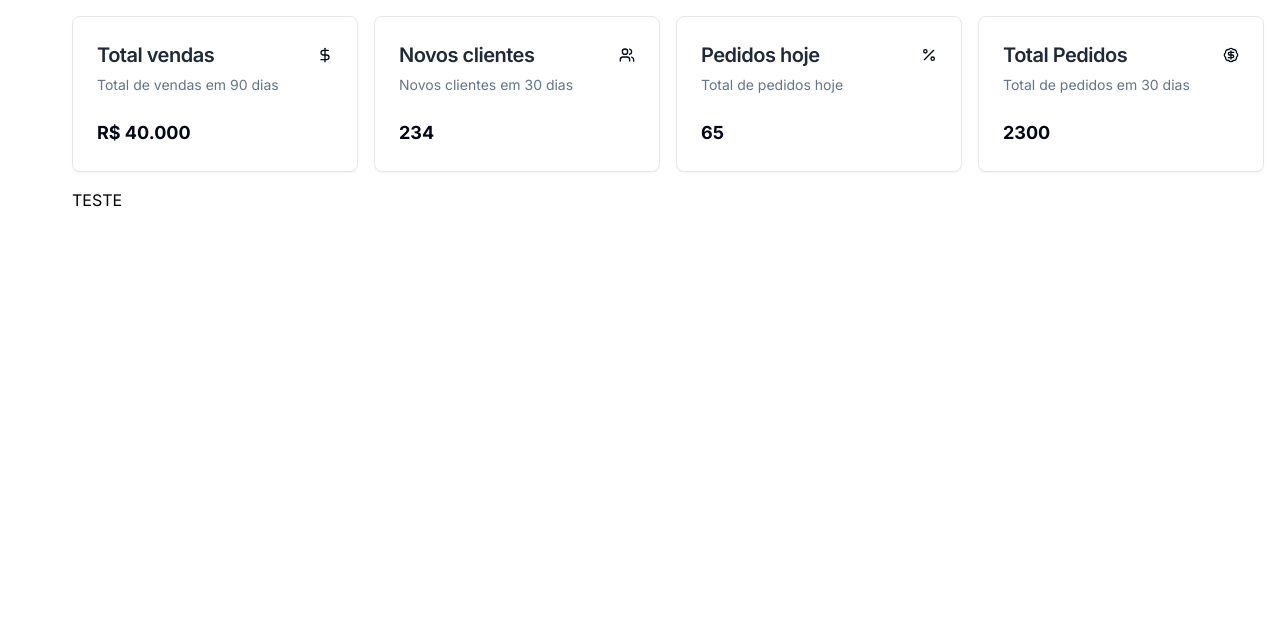
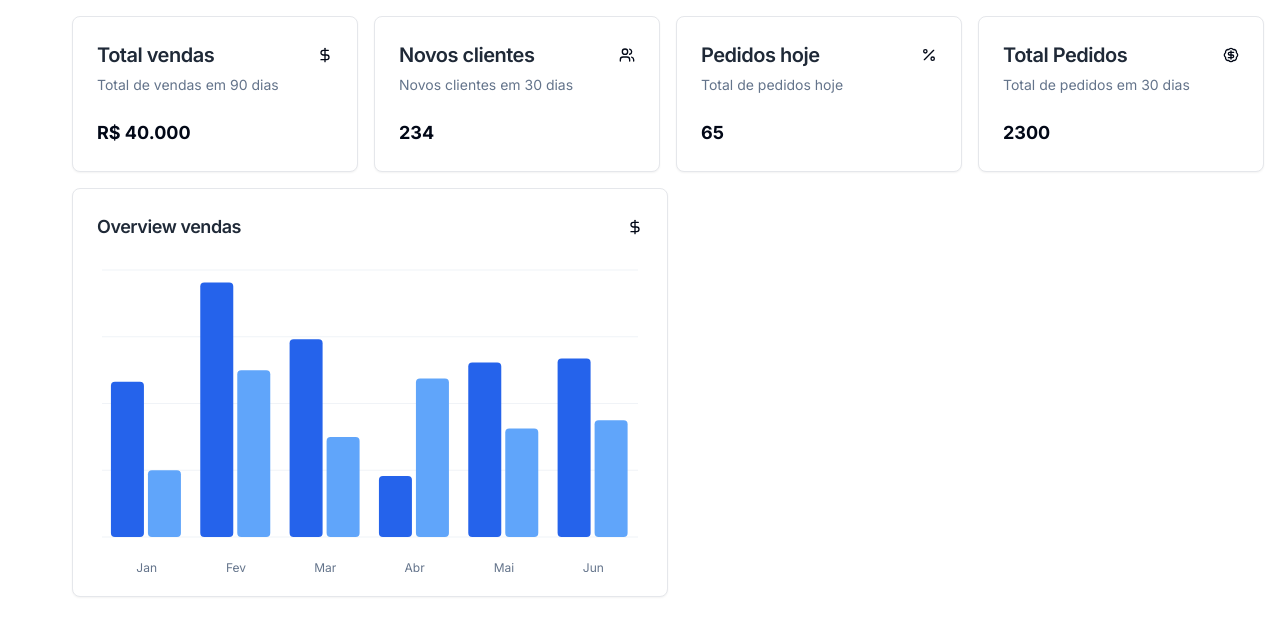
Before and after one commit to omartins-zs/dashboard-nextjs-shadcnui, a Next.js app: page / in a window 1280 px wide. Shown: the top 636 px of the page. Built offline with nearby package versions, Linux system fonts and the light colour scheme.

Commit message:
Personalizando o Grafico com Dados e Tailwind

```diff
--- a/src/components/chart/index.tsx
+++ b/src/components/chart/index.tsx
@@ -1,7 +1,57 @@
+"use client"
+
+import { DollarSign } from "lucide-react";
+import { Card, CardContent, CardHeader, CardTitle } from "../ui/card";
+import { ChartConfig, ChartContainer } from "../ui/chart";
+import { Bar, BarChart, CartesianGrid, XAxis } from "recharts";
+
 export function ChartOverview() {
+
+    const chartData = [
+        { month: "Janeiro", desktop: 186, mobile: 80 },
+        { month: "Fevereiro", desktop: 305, mobile: 200 },
+        { month: "Março", desktop: 237, mobile: 120 },
+        { month: "Abril", desktop: 73, mobile: 190 },
+        { month: "Maio", desktop: 209, mobile: 130 },
+        { month: "Junho", desktop: 214, mobile: 140 },
+    ]
+
+    const chartConfig = {
+        desktop: {
+            label: "Desktop",
+            color: "#2563eb",
+        },
+        mobile: {
+            label: "Mobile",
+            color: "#60a5fa",
+        },
+    } satisfies ChartConfig
+
     return (
-        <div>
-            <h1>TESTE</h1>
-        </div>
+        <Card className="w-full md:w-1/2 md:max-w-[600px]">
+            <CardHeader>
+                <div className="flex items-center justify-center">
+                    <CardTitle className="text-lg sm:text-x1 text-gray-800">
+                        Overview vendas
+                    </CardTitle>
+                    <DollarSign className="ml-auto w-4 h-4" />
+                </div>
+            </CardHeader>
+
+            <CardContent>
+                <ChartContainer config={chartConfig} className="min-h-[200px] w-full">
+                    <BarChart data={chartData}>
+                        <CartesianGrid vertical={false} />
+                        <XAxis dataKey="month" tickLine={false}
+                            tickMargin={20}
+                            axisLine={false}
+                            // SLICE = Formata o nome do mês
+                            tickFormatter={(value) => value.slice(0, 3)} />
+                        <Bar dataKey="desktop" fill="var(--color-desktop)" radius={4} />
+                        <Bar dataKey="mobile" fill="var(--color-mobile)" radius={4} />
+                    </BarChart>
+                </ChartContainer>
+            </CardContent>
+        </Card>
     )
 }
```
